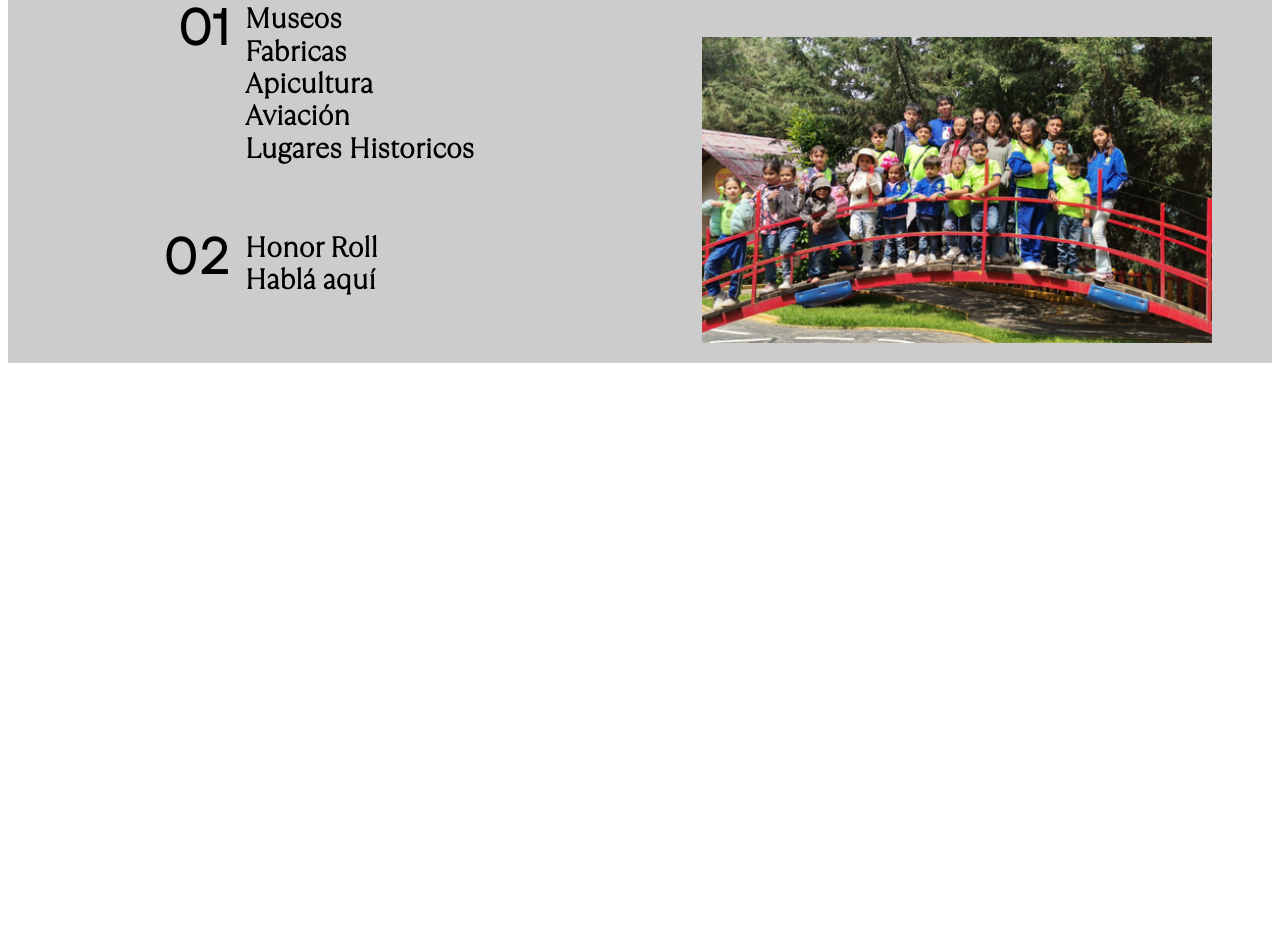
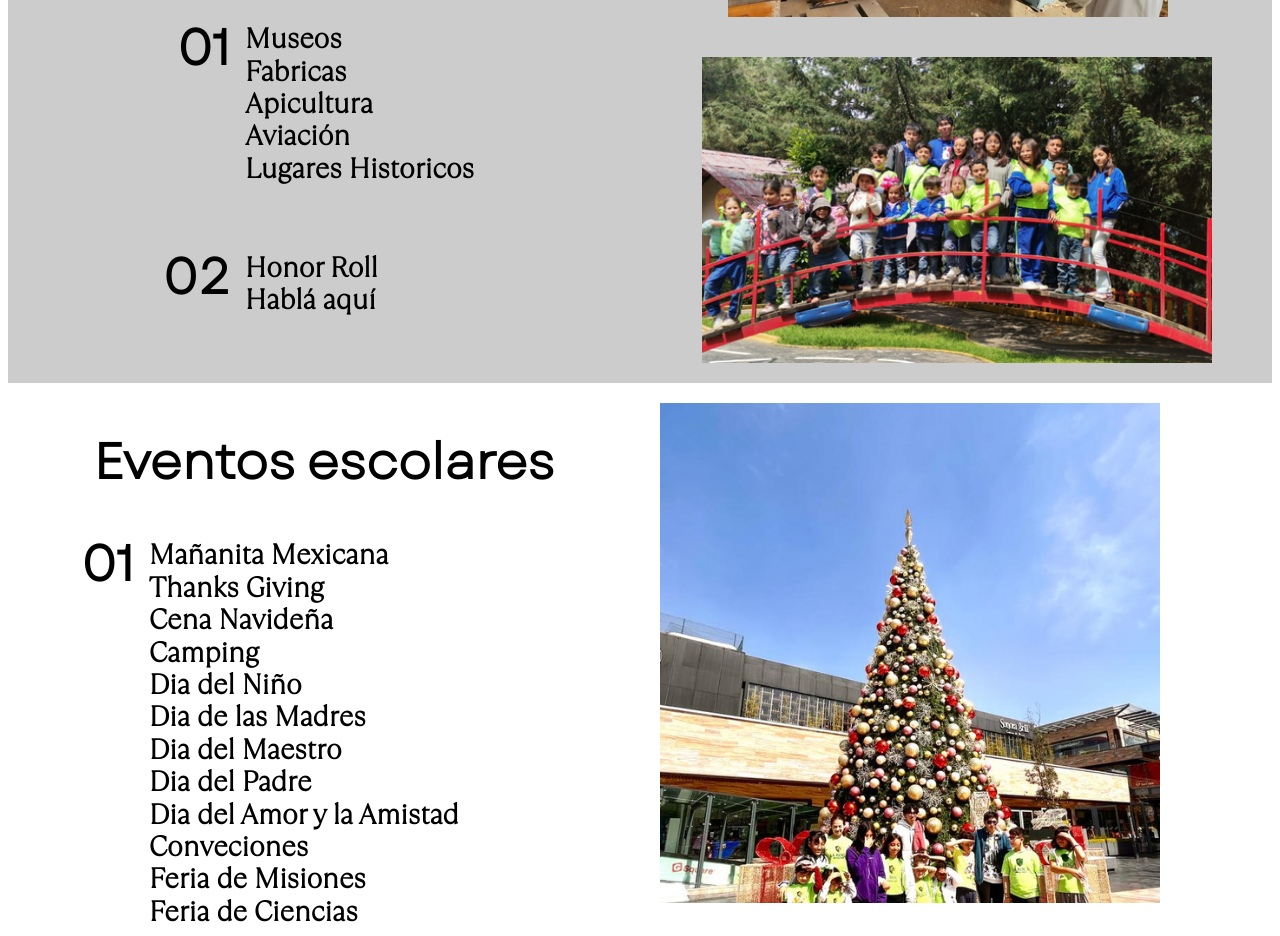
Before and after one commit to Alejandro8a/LaRocaLearningCenter, a plain HTML site: page Vida.html in a window 1280 px wide. Shown: the part 2301-3237 px from the top of the page. Before the commit the page ends 2672 px from the top, so only its background shows below. Drawn offline with Linux system fonts and the light colour scheme.

Commit message:
primera actualizacion

```diff
--- a/Vida.html
+++ b/Vida.html
@@ -113,14 +113,41 @@
 
     </div>
     <div class="vida_salidas_cul_col2">
-        <img src="img/vida_salidas_cul_1.png" alt="salida1" style="width: 440px;">
-        <img src="img/vida_salidas_cul_2.png" alt="salida2" style="width: 510px;">
-      </div>
+      <img src="img/vida_salidas_cul_1.png" alt="salida1" style="width: 440px;">
+      <img src="img/vida_salidas_cul_2.png" alt="salida2" style="width: 510px;">
     </div>
+  </div>
   </div>
 </section>
 <section id="id_vida_eventos_e" class="vida_eventos_e">
-
+  <div class="vida_eventos_e_gallery">
+    <div class="vida_eventos_e_col1">
+      <h2>Eventos escolares</h2>
+      <div class="vida_eventos_e_card">
+        <div class="vida_eventos_e_card_numero">
+          <h2>01</h2>
+        </div>
+        <div class="vida_eventos_e_card_lugares">
+          <h4>Mañanita Mexicana</h4>
+          <h4>Thanks Giving</h4>
+          <h4>Cena Navideña</h4>
+          <h4>Camping</h4>
+          <h4>Dia del Niño</h4>
+          <h4>Dia de las Madres</h4>
+          <h4>Dia del Maestro</h4>
+          <h4>Dia del Padre</h4>
+          <h4>Dia del Amor y la Amistad</h4>
+          <h4>Conveciones</h4>
+          <h4>Feria de Misiones</h4>
+          <h4>Feria de Ciencias</h4>
+        </div>
+      </div>
+    </div>
+    <div class="vida_eventos_e_col2">
+      <img src="img/vida_eventos_escolares.png" alt="eventos escolares" style="width: 500px;">
+    </div>
+  </div>
+  </div>
 </section>
 </body>
 
--- a/style.css
+++ b/style.css
@@ -738,6 +738,7 @@ p {
 .vida_memorias_gallery{
   display:flex;
   flex-direction: column;
+  padding-bottom: 20px;
 }
 .vida_memorias_row1{
   height: 200px;
@@ -879,3 +880,57 @@ p {
 .vida_salidas_cul_col2 > img:first-child{
   align-self: flex-end;
 }
+.vida_eventos_e_gallery{
+  display: flex;
+  flex-direction: row;
+  flex-wrap: wrap;
+  justify-content: space-evenly;
+}
+.vida_eventos_e_col1{
+  width: 40%;
+  display: flex;
+  flex-direction: column;
+  justify-content: space-evenly;
+  align-items: center;
+}
+.vida_eventos_e_col1 > h2{
+  font-size: 50px;
+}
+.vida_eventos_e_card{
+  display: flex;
+  flex-direction: row;
+}
+.vida_eventos_e_card_numero{
+  display: flex;
+  flex-direction: row;
+  justify-content: flex-end;
+  align-items: flex-start;
+  width:70px;
+  padding: 0px 10px;
+}
+.vida_eventos_e_card_numero>h2{
+  margin: 0;          /* ✅ quita el margen default */
+  line-height: 1;     /* ✅ evita aire interno */
+  font-size: 50px;
+}
+.vida_eventos_e_card_lugares{
+  display: flex;
+  flex-direction: column;
+  align-content:center;
+  width: 450px;
+}
+.vida_eventos_e_card_lugares>h4{
+  font-family: Ramillas_r;
+  font-size: 28px;
+  margin: 1px;
+  padding: 4px;
+  line-height: 0.8;
+}
+.vida_eventos_e_col2{
+  display: flex;
+  flex-direction: column;
+  width:45%;
+}
+.vida_eventos_e_col2 >img{
+  margin:20px;
+}
```
Also changed, not shown: img/eventos_escolares.png (deleted), img/vida_eventos_escolares.png (added).
